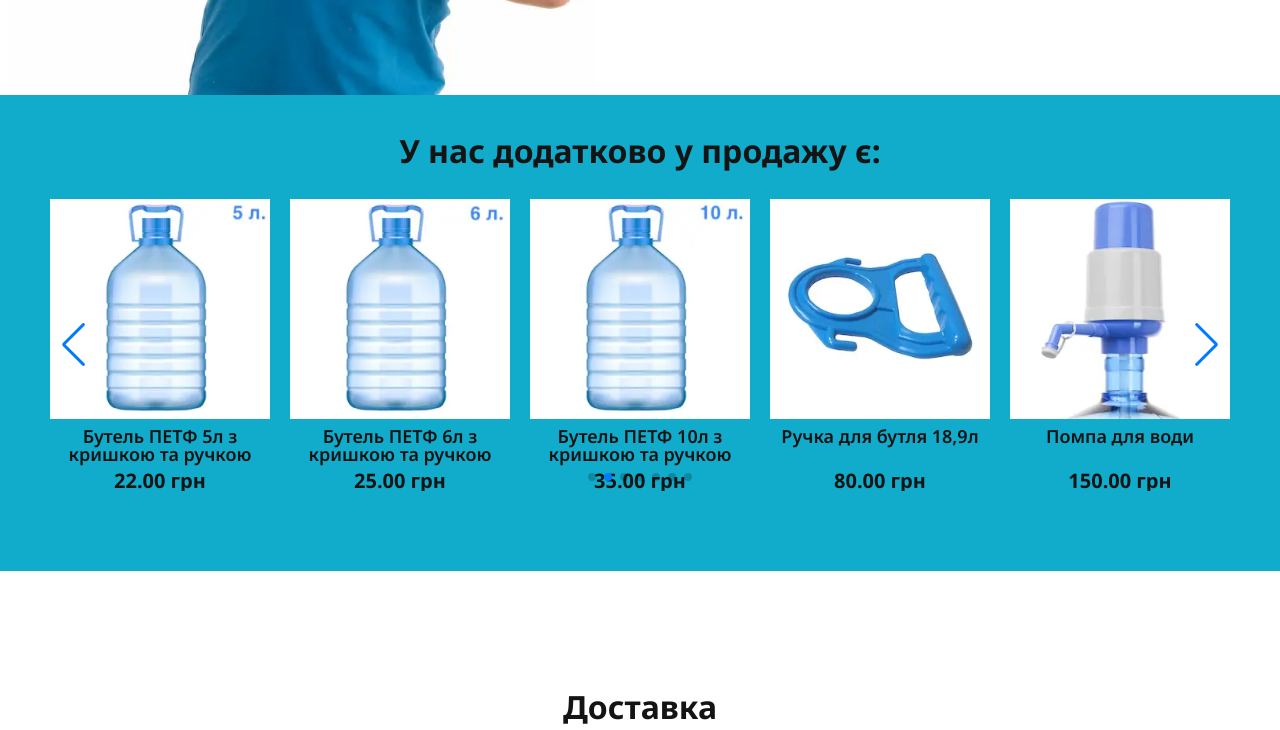
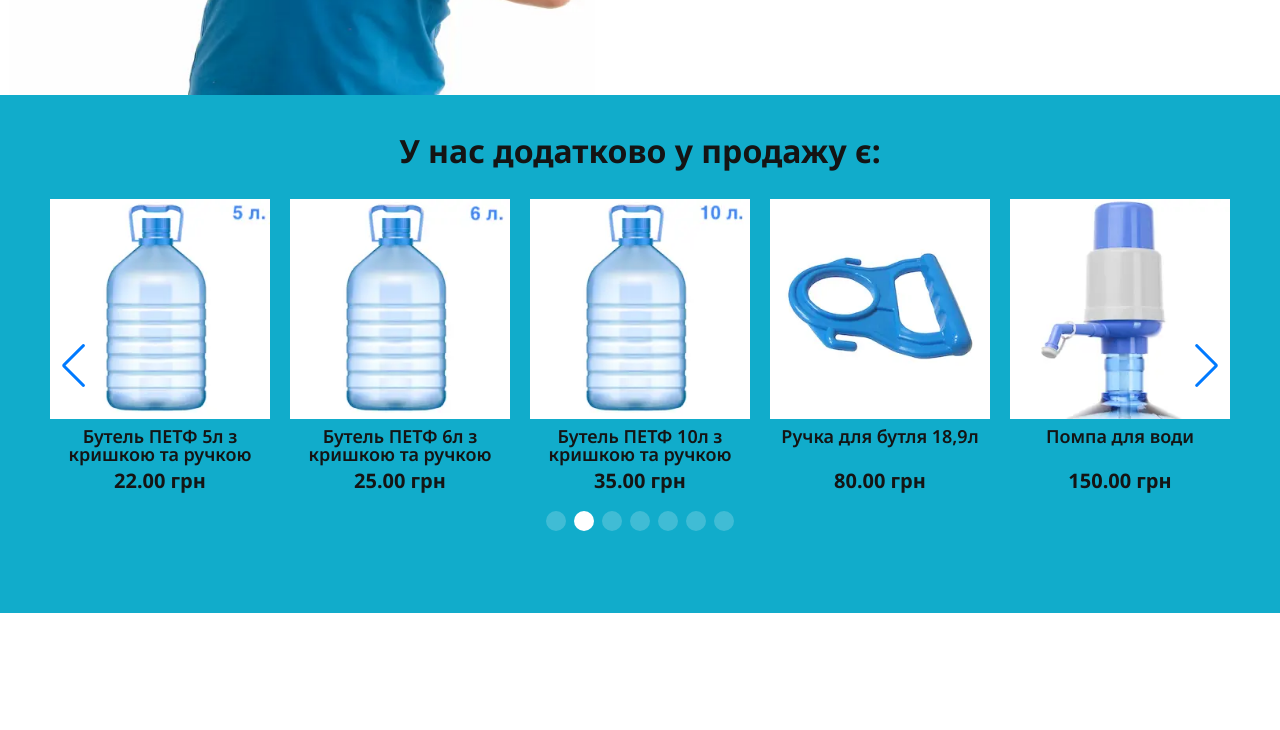
Before and after one commit to OleksandrLut/Yaroslavska-Water-Project-v2, a plain HTML site: page home.html in a window 1280 px wide. Shown: the part 1540-2270 px from the top of the page. Drawn offline with nearby package versions, Linux system fonts and the light colour scheme.

Commit message:
Add files via upload

```diff
--- a/css/style.css
+++ b/css/style.css
@@ -1249,16 +1249,16 @@ h6 {
 }
 
 .swiper-pagination {
-  position: static;
-  margin-top: 20px;
+  position: static !important;
+  margin-top: 20px !important;
 }
 
 .swiper-pagination-bullet {
-  width: 1.25rem;
-  height: 1.25rem;
-  line-height: 1.25rem;
-  font-size: 0.875rem;
-  background-color: #fff;
+  width: 1.25rem !important;
+  height: 1.25rem !important;
+  line-height: 1.25rem !important;
+  font-size: 0.875rem !important;
+  background-color: #fff !important;
 }
 
 .swiper-button-prev {
--- a/home.html
+++ b/home.html
@@ -6,10 +6,10 @@
 	<meta charset="UTF-8">
 	<meta name="format-detection" content="telephone=no">
 	<!-- <style>body{opacity: 0;}</style> -->
-	<link rel="stylesheet" href="css/style.min.css?_v=20231227182021">
+	<link rel="stylesheet" href="css/style.min.css?_v=20231227183740">
 	<link rel="shortcut icon" href="favicon.ico">
-	<link rel="stylesheet" href="https://cdn.jsdelivr.net/npm/swiper@11/swiper-bundle.min.css?_v=20231227182021" />
-	<script src="https://kit.fontawesome.com/f85aea2bb3.js?_v=20231227182021" crossorigin="anonymous"></script>
+	<link rel="stylesheet" href="https://cdn.jsdelivr.net/npm/swiper@11/swiper-bundle.min.css?_v=20231227183740" />
+	<script src="https://kit.fontawesome.com/f85aea2bb3.js?_v=20231227183740" crossorigin="anonymous"></script>
 	<!-- <meta name="robots" content="noindex, nofollow"> -->
 	<meta name="viewport" content="width=device-width, initial-scale=1.0">
 </head>
@@ -752,8 +752,8 @@
 			</div>
 		</footer>
 	</div>
-	<script src="https://cdn.jsdelivr.net/npm/swiper@11/swiper-bundle.min.js?_v=20231227182021"></script>
-	<script src="js/app.min.js?_v=20231227182021"></script>
+	<script src="https://cdn.jsdelivr.net/npm/swiper@11/swiper-bundle.min.js?_v=20231227183740"></script>
+	<script src="js/app.min.js?_v=20231227183740"></script>
 </body>
 
 </html>
```
Also changed, not shown: css/style.min.css.
